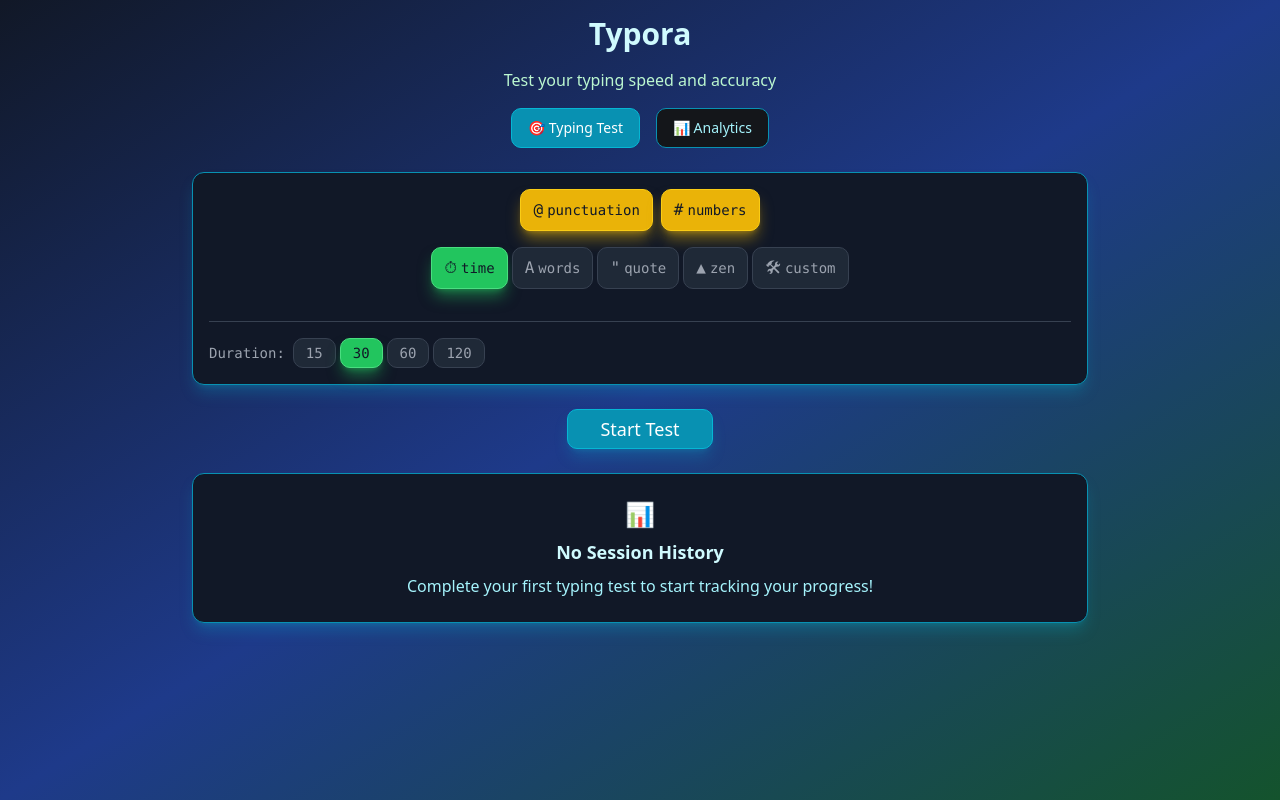
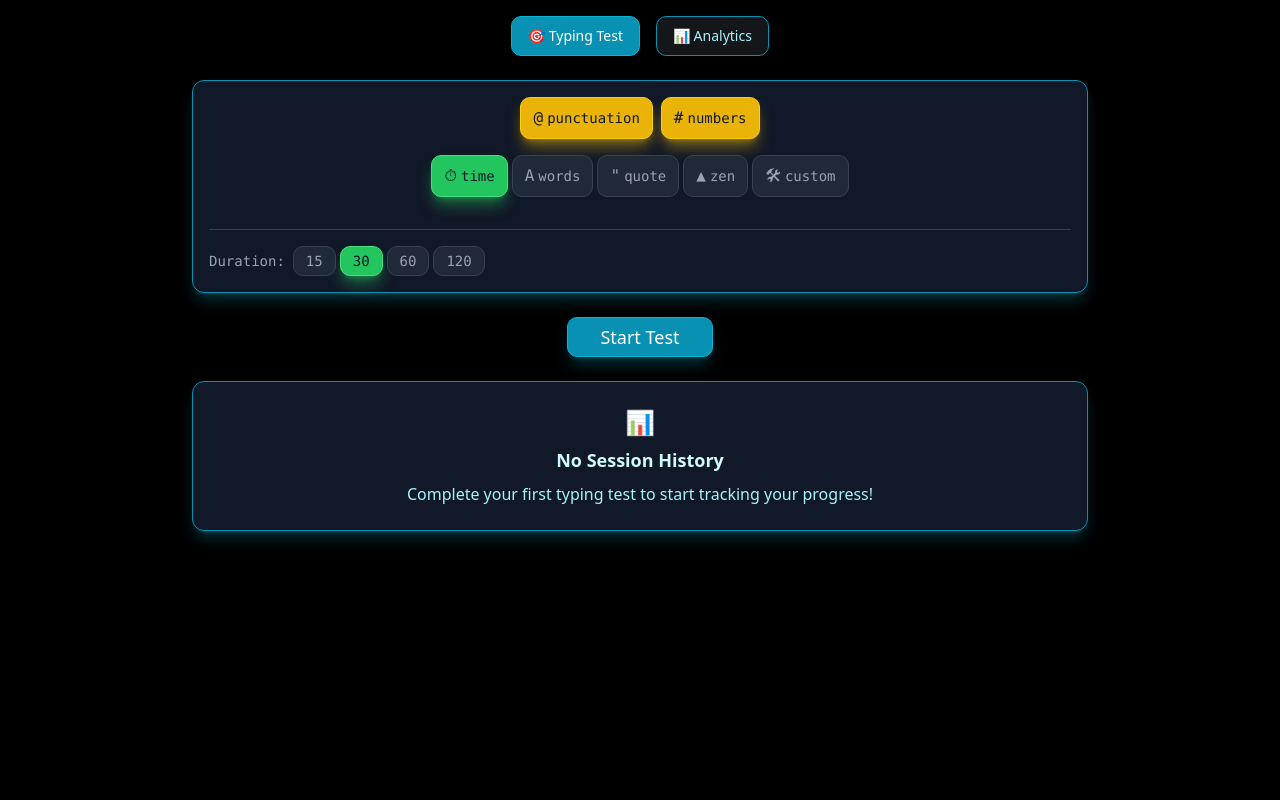
Before and after one commit to RohanGottipati/Typing, a React (Vite) app: page / in a window 1280 px wide. Built offline with nearby package versions, Linux system fonts and the light colour scheme.

Commit message:
Refactor: remove old branding, set black background, update titles & README

```diff
--- a/index.html
+++ b/index.html
@@ -4,11 +4,11 @@
     <meta charset="UTF-8" />
     <meta name="viewport" content="width=device-width, initial-scale=1.0" />
     <link rel="icon" type="image/svg+xml" href="/favicon.svg" />
-    <title>Typora</title>
+    <title>Typing Test</title>
     <meta name="description" content="A modern typing test application with real-time analytics and customizable test modes" />
     <meta name="author" content="Rohan Gottipati" />
 
-    <meta property="og:title" content="Typora" />
+    <meta property="og:title" content="Typing Test" />
     <meta property="og:description" content="A modern typing test application with real-time analytics and customizable test modes" />
     <meta property="og:type" content="website" />
 
--- a/package.json
+++ b/package.json
@@ -1,5 +1,5 @@
 {
-  "name": "typora",
+  "name": "typing-test",
   "private": true,
   "version": "1.0.0",
   "description": "A modern typing test application with real-time analytics and customizable test modes",
--- a/src/components/TypingTest.tsx
+++ b/src/components/TypingTest.tsx
@@ -808,22 +808,11 @@ export const TypingTest = () => {
   }, [firstKeystrokeTime, testStartTime]);
 
   return (
-    <div className="min-h-screen bg-gradient-to-br from-gray-900 via-blue-900 to-green-900 p-4">
+    <div className="min-h-screen bg-black p-4">
       <div className="max-w-4xl mx-auto space-y-6">
         {/* Header */}
         <div className="text-center space-y-4 fade-in">
-          <h1
-            className="text-3xl font-bold text-cyan-100 cursor-pointer hover:text-cyan-200 transition-all duration-200 btn-hover"
-            onClick={() => {
-              setCurrentView('main');
-              setIsTestActive(false);
-              setShowResults(false);
-            }}
-            title="Click to return to home"
-          >
-            Typora
-          </h1>
-          <p className="text-green-200 fade-in stagger-1">Test your typing speed and accuracy</p>
+          {/* Title removed as requested */}
 
           {/* Navigation */}
           <div className="flex justify-center space-x-4">
```
Also changed, not shown: 2 other files (tests, documents, lock files or other folders).
